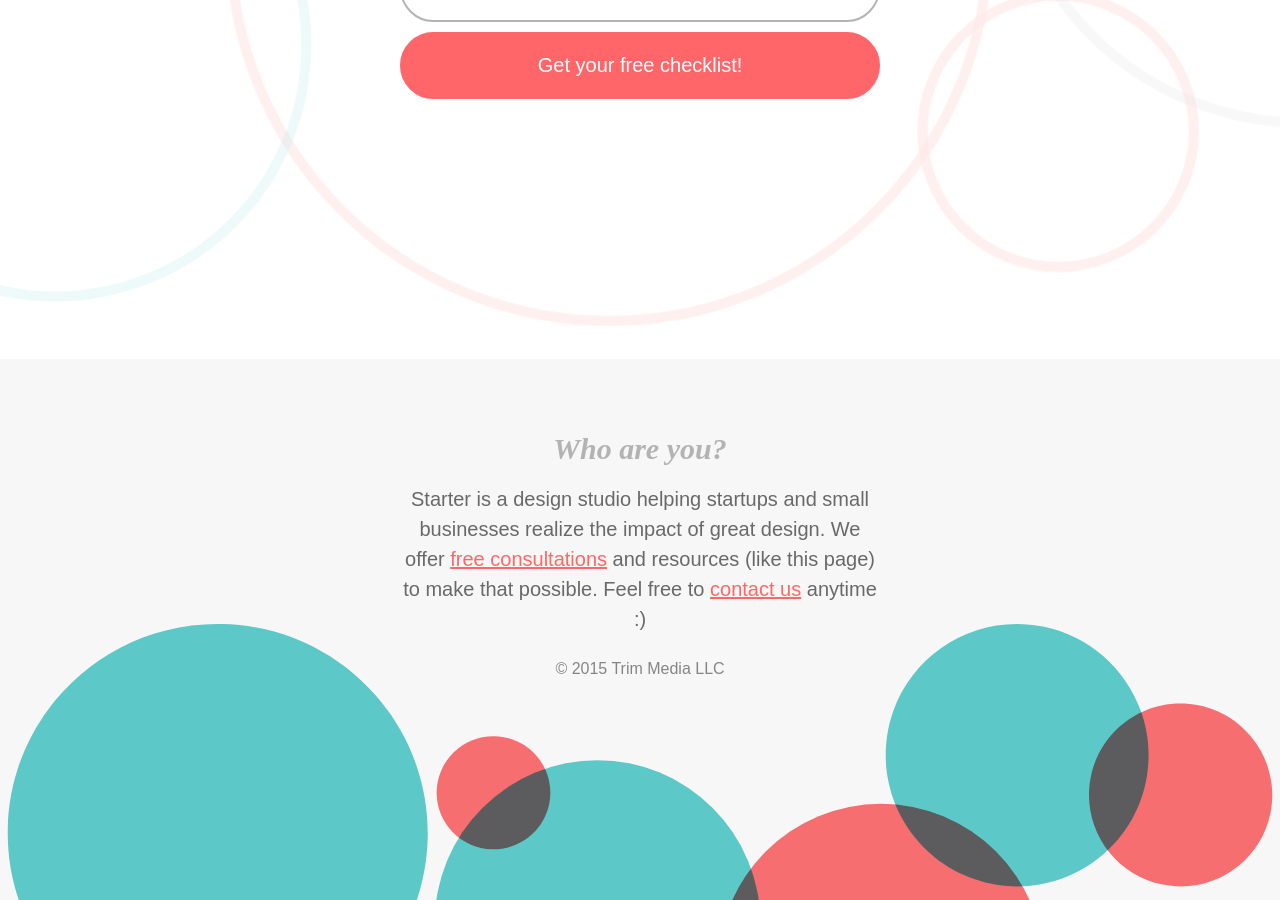
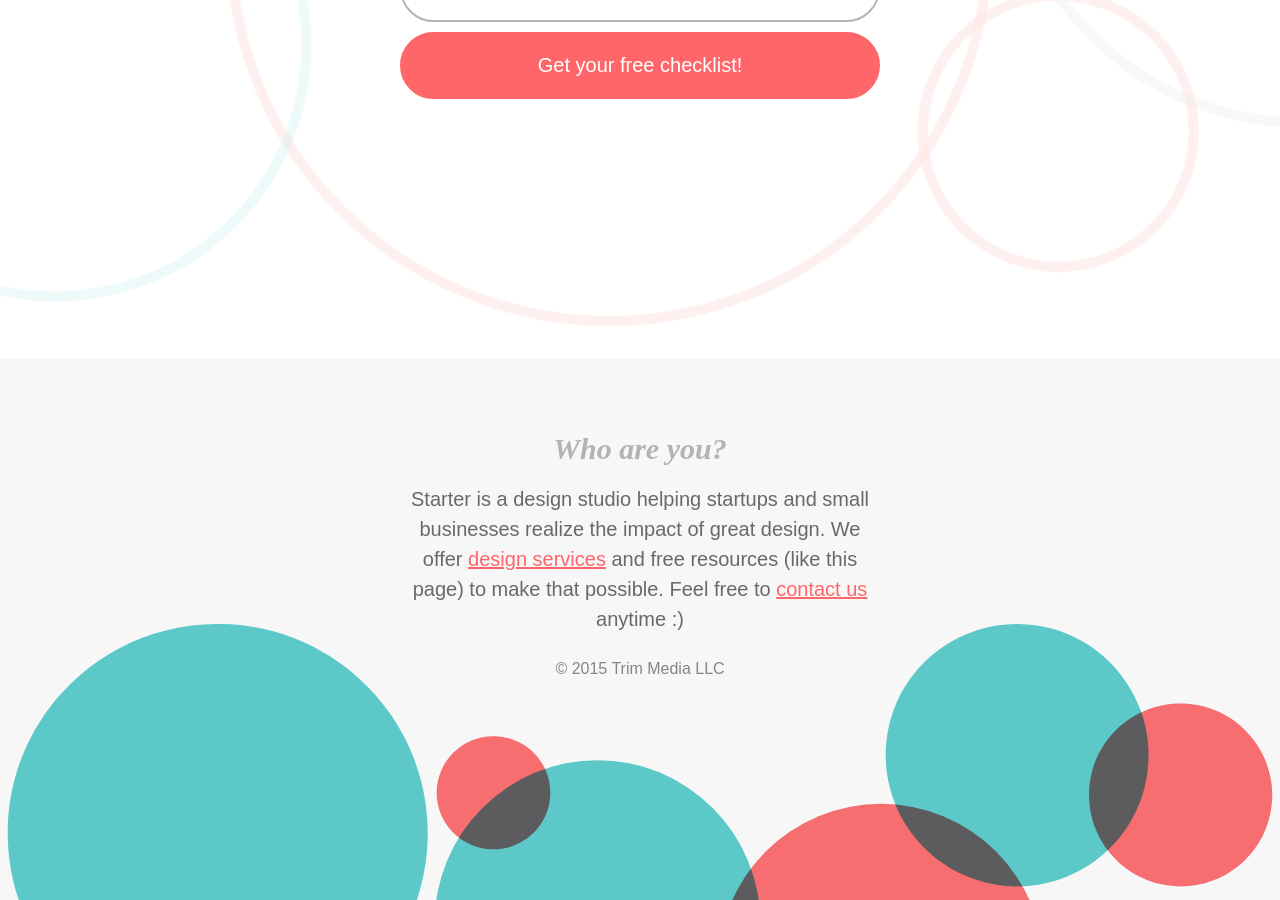
Before and after one commit to TrimMedia/starter, a Jekyll site: the page built from checklist/index.html, in a window 1280 px wide and 900 px high, scrolled down 3355 px. Built offline with Jekyll 4.4.1, drawn with Linux system fonts in a browser that asks for light colours.

Commit message:
Footer copy change

```diff
--- a/checklist/index.html
+++ b/checklist/index.html
@@ -179,7 +179,7 @@ layout: default
   <div class="one-half column offset-by-three">
     <h3>Who are you?</h3>
     <p>
-       Starter is a design studio helping startups and small businesses realize the impact of great design. We offer <a href="/" onclick="ga('send', 'event', 'link', 'click', 'home');">free consultations</a> and resources (like this page) to make that possible. Feel free to <a href="mailto:contact@starter.design">contact us</a> anytime :)
+       Starter is a design studio helping startups and small businesses realize the impact of great design. We offer <a href="/" onclick="ga('send', 'event', 'link', 'click', 'home');">design services</a> and free resources (like this page) to make that possible. Feel free to <a href="mailto:contact@starter.design">contact us</a> anytime :)
     </p>
     <p class="hushed">© 2015 <a href="http://trim.media">Trim Media LLC</a></p>
   </div>
--- a/index.html
+++ b/index.html
@@ -176,7 +176,7 @@ layout: default
   <div class="one-half column offset-by-three">
     <h3>Who are you?</h3>
     <p>
-       Starter is a design studio helping startups and small businesses realize the impact of great design. We offer design services and <a href="checklist" onclick="ga('send', 'event', 'link', 'click', 'checklist');">resources</a> to make that possible. Feel free to <a href="mailto:contact@starter.design">contact us</a> anytime :)
+       Starter is a design studio helping startups and small businesses realize the impact of great design. We offer design services and <a href="checklist" onclick="ga('send', 'event', 'link', 'click', 'checklist');"> free resources</a> to make that possible. Feel free to <a href="mailto:contact@starter.design">contact us</a> anytime :)
     </p>
     <p class="hushed">© 2015 <a href="http://trim.media">Trim Media LLC</a></p>
   </div>
```
